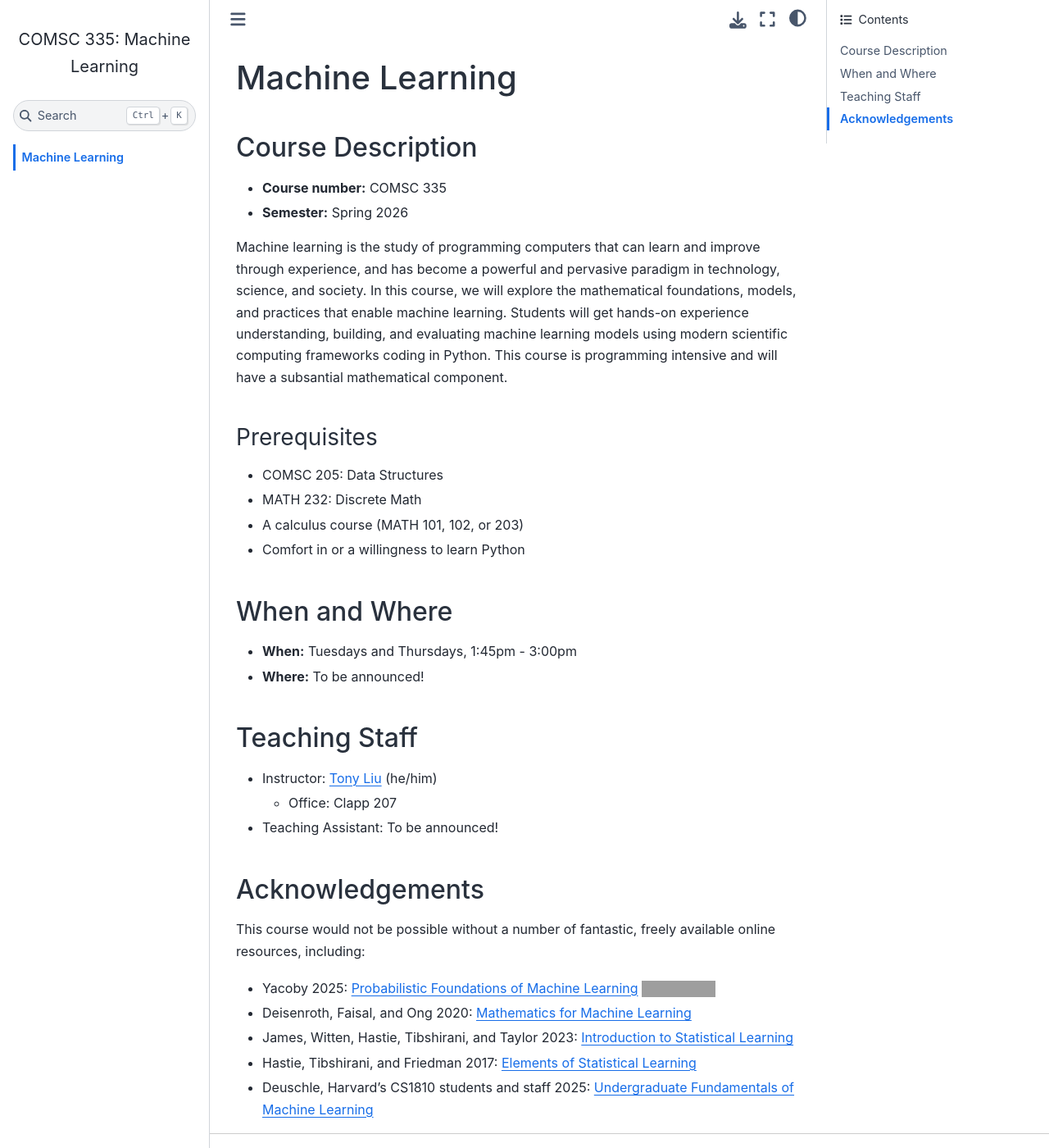
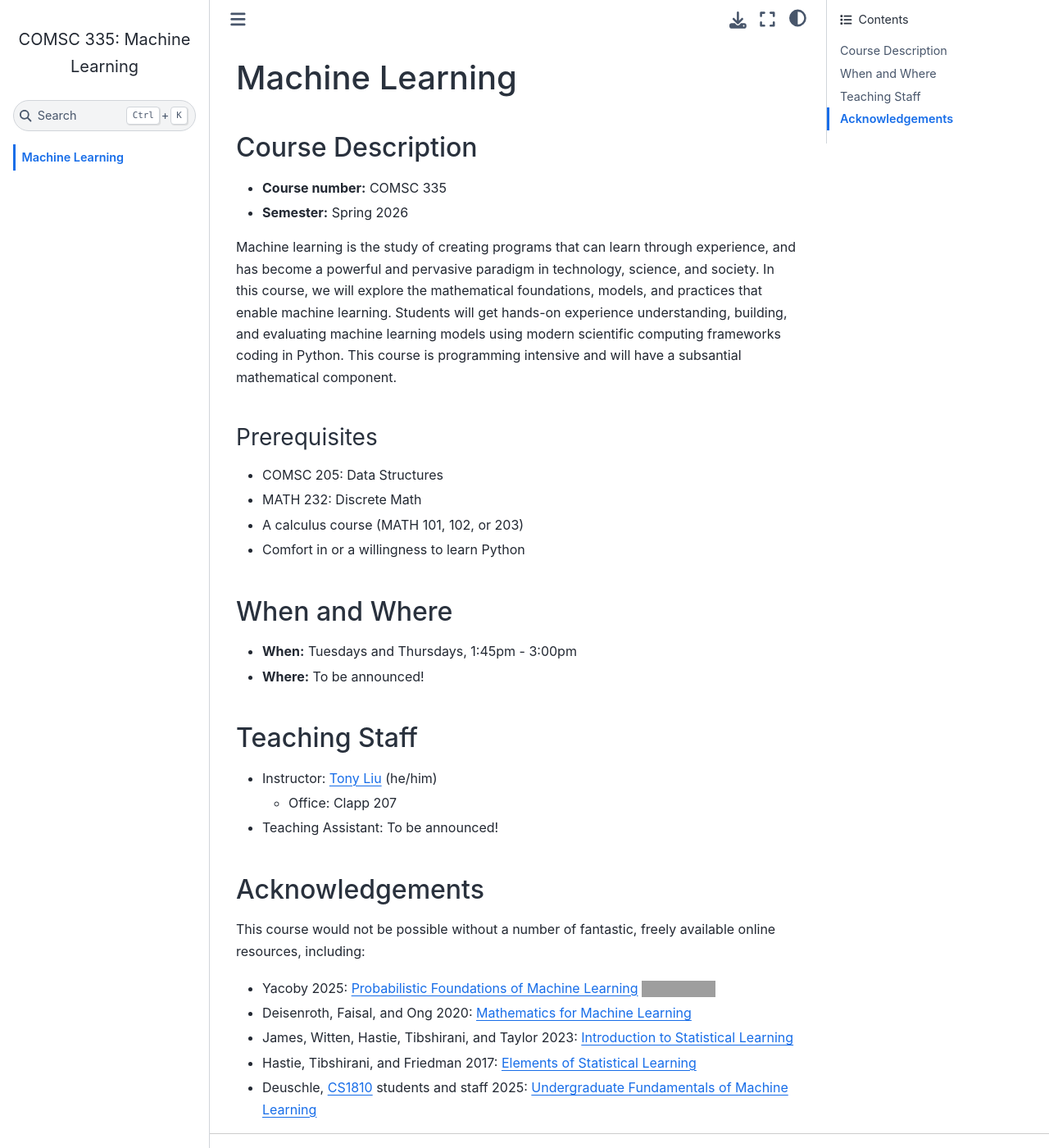
Before and after one commit to comsc335/comsc335.github.io, a Jupyter Book: the page built from index.md, in a window 1280 px wide and 1400 px high. Shown: the whole window at 82% size. Built offline with Jupyter Book 1.0.4 settings and Sphinx 7.4.7 and the Sphinx Book theme 1.1.4, drawn with Linux system fonts in a browser that asks for light colours; grey boxes are pictures that could not be loaded.

Commit message:
description tweaks

```diff
--- a/index.md
+++ b/index.md
@@ -5,7 +5,7 @@
 - **Course number:** COMSC 335
 - **Semester:** Spring 2026
 
-Machine learning is the study of programming computers that can learn and improve through experience, and has become a powerful and pervasive paradigm in technology, science, and society. In this course, we will explore the mathematical foundations, models, and practices that enable machine learning. Students will get hands-on experience understanding, building, and evaluating machine learning models using modern scientific computing frameworks coding in Python. This course is programming intensive and will have a subsantial mathematical component.
+Machine learning is the study of creating programs that can learn through experience, and has become a powerful and pervasive paradigm in technology, science, and society. In this course, we will explore the mathematical foundations, models, and practices that enable machine learning. Students will get hands-on experience understanding, building, and evaluating machine learning models using modern scientific computing frameworks coding in Python. This course is programming intensive and will have a subsantial mathematical component.
 
 ### Prerequisites
 
@@ -33,4 +33,4 @@ This course would not be possible without a number of fantastic, freely availabl
 - Deisenroth, Faisal, and Ong 2020: [Mathematics for Machine Learning](https://mml-book.com/)
 - James, Witten, Hastie, Tibshirani, and Taylor 2023: [Introduction to Statistical Learning](https://www.statlearning.com/)
 - Hastie, Tibshirani, and Friedman 2017: [Elements of Statistical Learning](https://hastie.su.domains/ElemStatLearn/)
-- Deuschle, Harvard's CS1810 students and staff 2025: [Undergraduate Fundamentals of Machine Learning](https://github.com/harvard-ml-courses/cs181-textbook/blob/master/Textbook.pdf)
+- Deuschle, [CS1810](https://harvard-ml-courses.github.io/cs181-web/) students and staff 2025: [Undergraduate Fundamentals of Machine Learning](https://github.com/harvard-ml-courses/cs181-textbook/blob/master/Textbook.pdf)
```
